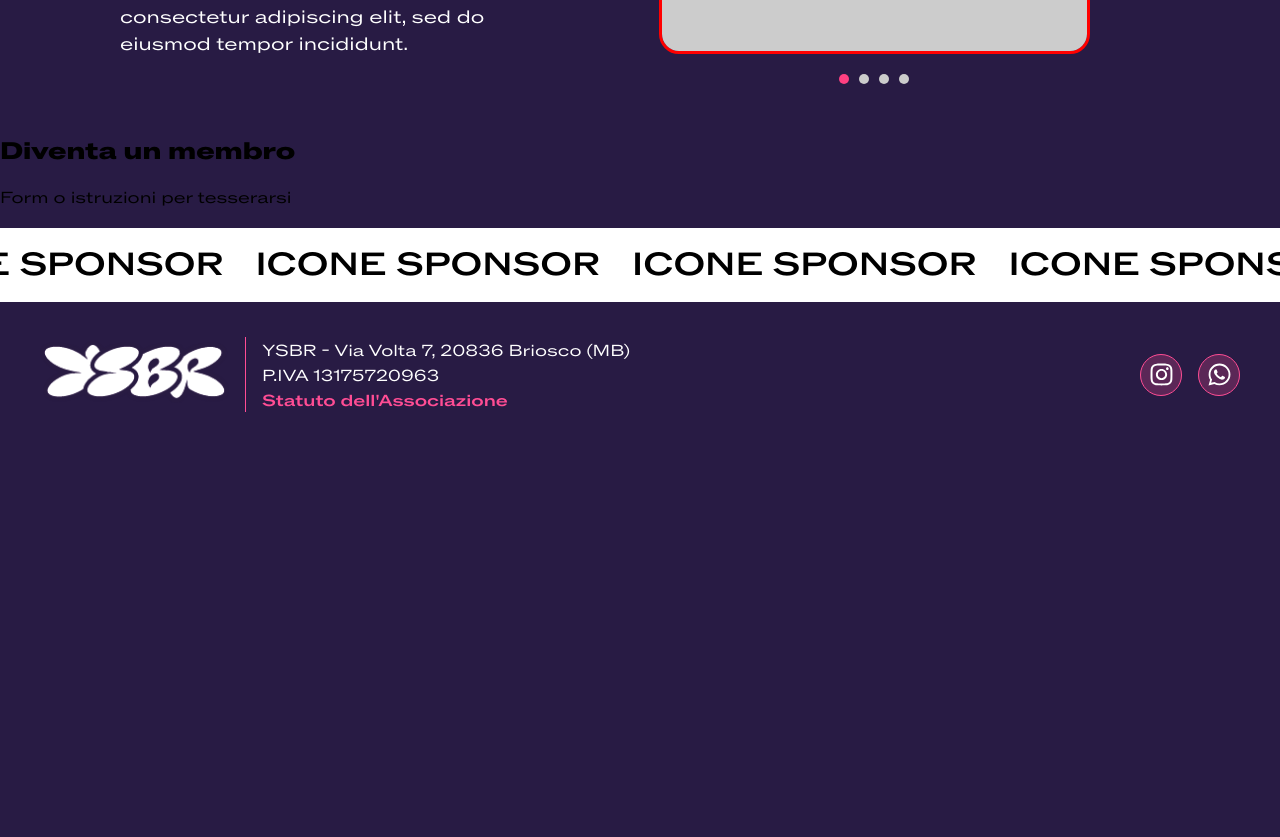
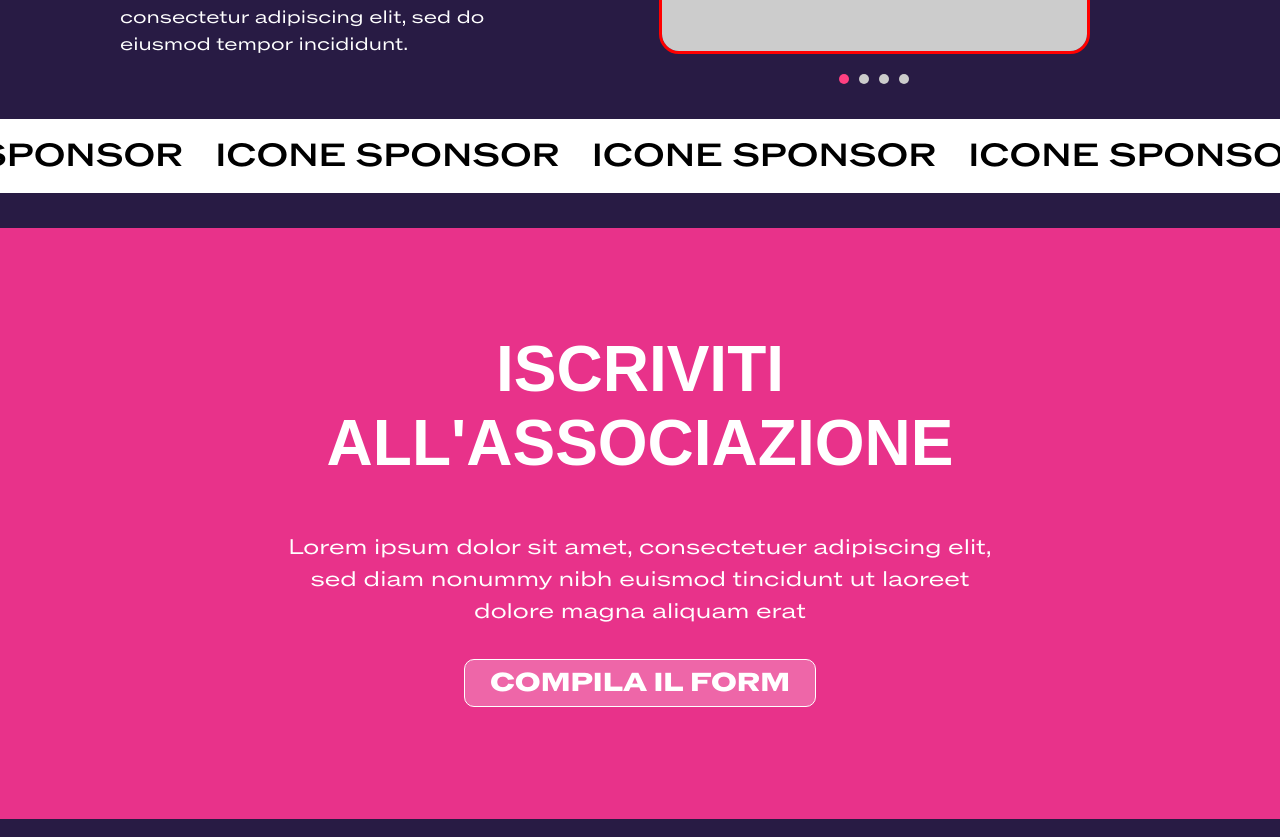
Before and after one commit to ericchecuz/official_ysbr_web, a React (Vite) app in the folder ysbr-webapp/: page / in a window 1280 px wide. Shown: the part 1960-2797 px from the top of the page. Before the commit the page ends 2404 px from the top, so only its background shows below. Built offline with nearby package versions, Linux system fonts and the light colour scheme; a web font is replaced by a local one.

Commit message:
add template & style joinUs section

```diff
--- a/ysbr-webapp/src/App.jsx
+++ b/ysbr-webapp/src/App.jsx
@@ -135,9 +135,7 @@ function App() {
         </section>
 
 
-        <section id="joinus">
-          <JoinUs />
-        </section>
+
         <ScrollingText
           items={scrollingItemsIconSponsor}
           speed={28}
@@ -146,6 +144,9 @@ function App() {
           fontSize="2rem"
           backgroundColor="white"
         />
+        <section id="joinus">
+          <JoinUs />
+        </section>
       </main>
       <Footer
         logoSrc={logoSrc}
--- a/ysbr-webapp/src/components/JoinUs.jsx
+++ b/ysbr-webapp/src/components/JoinUs.jsx
@@ -1,8 +1,13 @@
+import styles from "../styles/join_us.module.css";
+
 function JoinUs() {
+  const titleButton = "COMPILA IL FORM"
+  const description = "Lorem ipsum dolor sit amet, consectetuer adipiscing elit, sed diam nonummy nibh euismod tincidunt ut laoreet dolore magna aliquam erat"
   return (
-    <section id="join">
-      <h2>Diventa un membro</h2>
-      <p>Form o istruzioni per tesserarsi</p>
+    <section className={`${styles.sectionJoinUs}`}id="join">
+        <h1 className={styles.title_section}>ISCRIVITI<br />ALL'ASSOCIAZIONE</h1>
+      <p className={styles.description}>{description}</p>
+      <button className={styles.joinButton}>{titleButton}</button>
     </section>
   )
 }
--- /dev/null
+++ b/ysbr-webapp/src/styles/join_us.module.css
@@ -0,0 +1,75 @@
+.sectionJoinUs {
+    height: 100%;
+    justify-content: center;
+    display: flex;
+    align-items: center;
+    flex-direction: column;
+    gap: 2rem;
+    background-color: var(--accent-color);
+    padding: 5rem;
+    margin-top: 2rem;
+}
+
+.title_section {
+    font-size: 4rem;
+    font-weight: bold;
+    text-align: center;
+    font-family: var(--font-family-titles);
+    color: white;
+    margin-bottom: 1.25rem;
+    margin-top: 1.5rem;
+}
+
+.description {
+    font-size: 1.325rem;
+    line-height: 1.5;
+    color: white;
+    text-align: center;
+    white-space: normal;
+    word-break: break-word;
+    margin: 0 auto;
+    max-width: 705px;
+}
+
+.joinButton {
+    background-color: #ffffff40;
+    border-color: rgba(255, 255, 255, 0.5);
+
+    font-weight: 700;
+    padding: 0px 25px;
+    border-radius: 10px;
+    border: 1px solid;
+    font-size: 1rem;
+    transition: background-color 0.2s ease-in-out;
+    font-size: 26px;
+    cursor: pointer;
+    height: 3rem;
+    color: white;
+    margin-bottom: 2rem;
+    white-space: nowrap;
+}
+
+/*-------------------------------------------- Media Queries ---------------------------------------------*/
+@media (max-width: 768px) {
+
+
+    .description {
+        font-size: 1rem;
+    }
+
+    .title_section {
+        font-size: 3rem;
+    }
+
+
+}
+
+@media (max-width: 498px) {
+    .title_section {
+        font-size: 2.5rem;
+    }
+
+    .joinButton {
+        padding: bottom
+    }
+}
```
